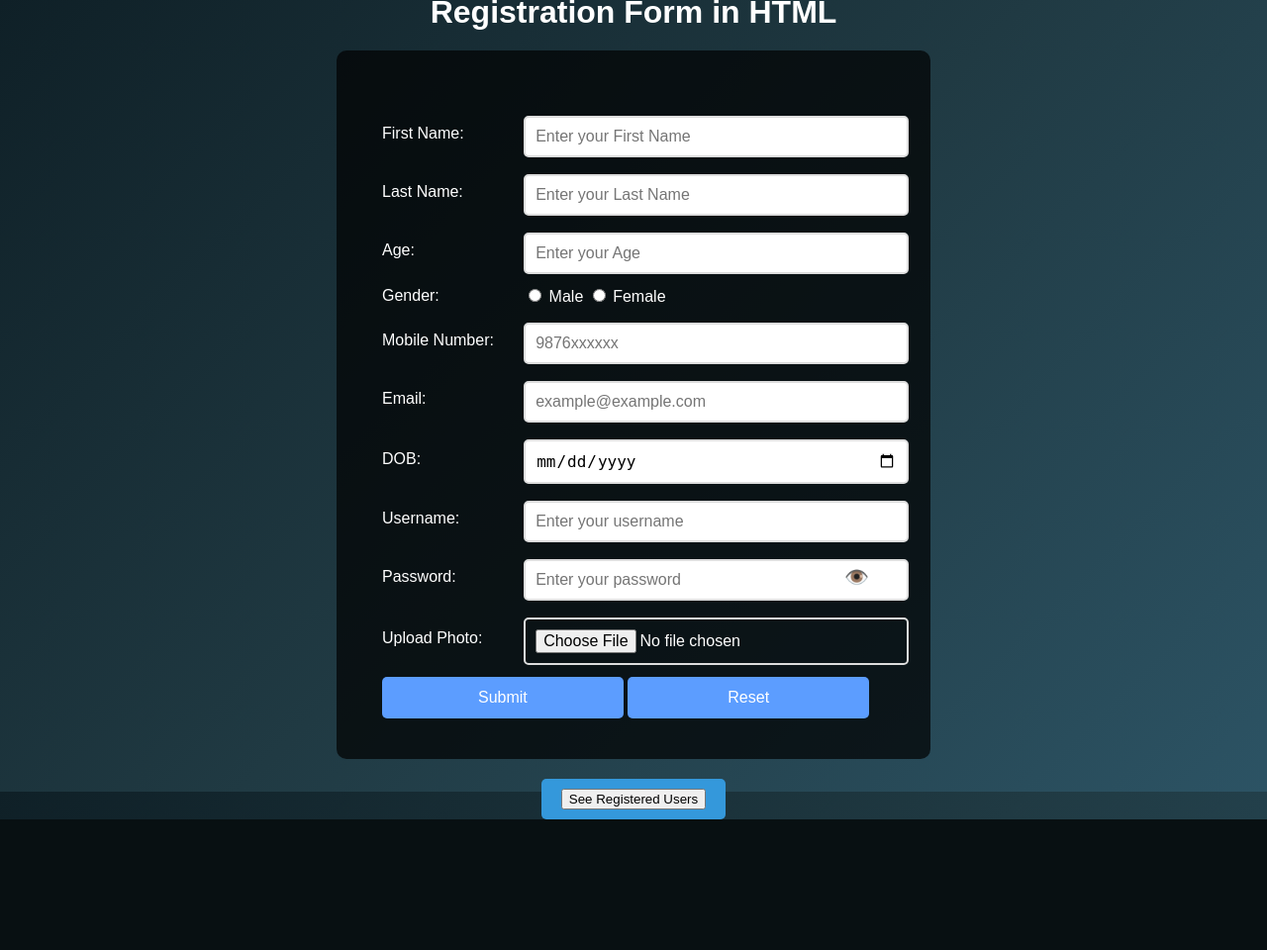
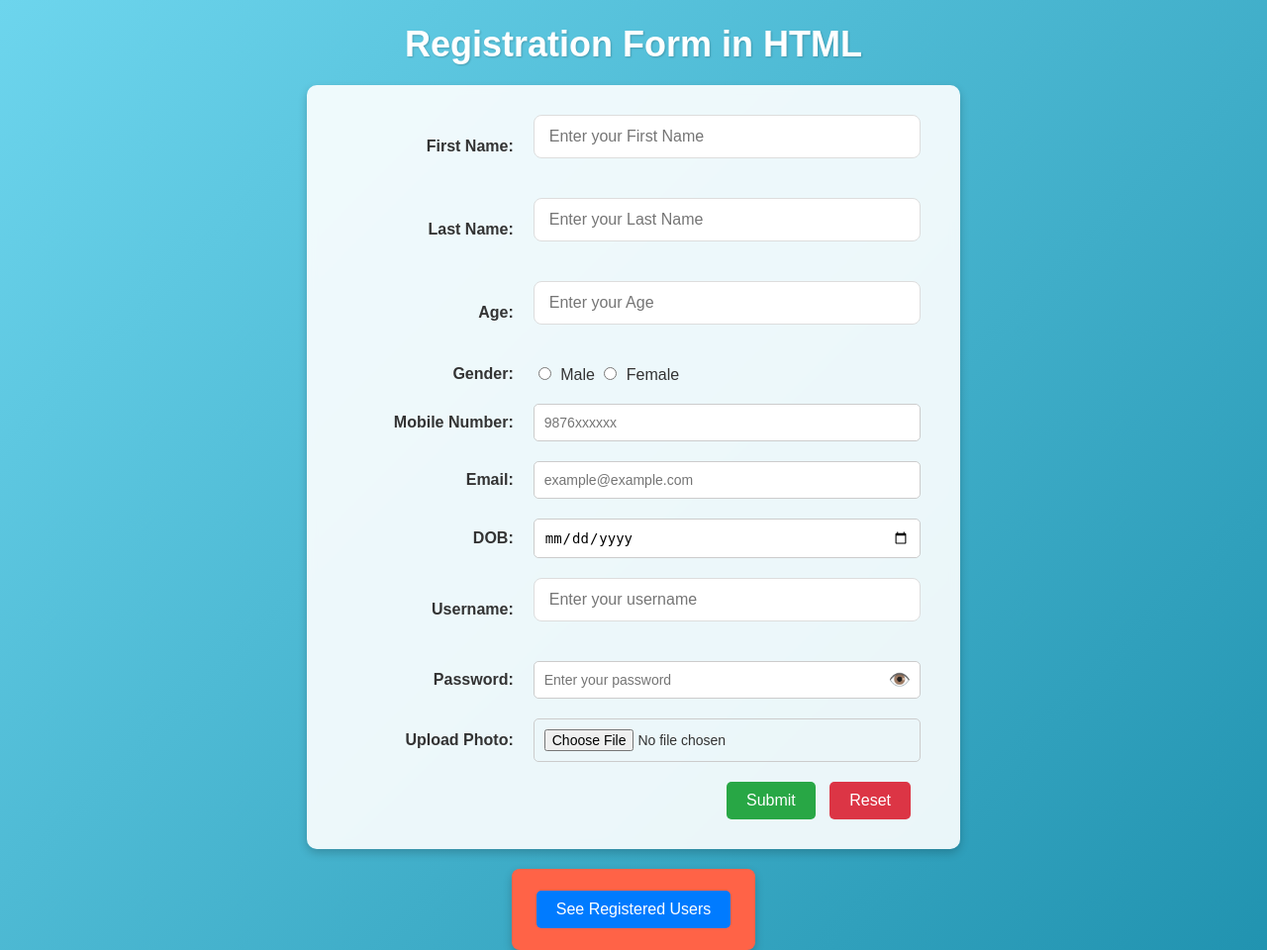
Before and after one commit to vansh070605/REGESTRATION-FORM, a Flask app: page / in a window 1280 px wide. Shown: the whole page at 99% size. Before the commit the page ends 828 px from the top, so only its background shows below. Run offline with Flask 3, Linux system fonts and the light colour scheme.

Commit message:
forms.css

```diff
--- a/static/forms.css
+++ b/static/forms.css
@@ -1,309 +1,326 @@
+/* General Page Styling */
 body {
-    font-family: Arial, sans-serif;
-    background: linear-gradient(135deg, #0f2027, #203a43, #2c5364);
+    font-family: 'Arial', sans-serif;
+    background: linear-gradient(135deg, #6dd5ed, #2193b0); /* Gradient background */
     margin: 0;
     padding: 0;
     display: flex;
+    flex-direction: column;
+    align-items: center;
     justify-content: center;
-    align-items: center;
-    flex-direction: column;
-    height: 100vh;
-    color: white;
+    min-height: 100vh;
+    color: #333;
 }
 
+/* Page Title */
 h1 {
-    text-align: center;
+    font-size: 36px;
     color: #fff;
-    font-size: 32px;
     margin-bottom: 20px;
+    text-shadow: 1px 1px 2px rgba(0, 0, 0, 0.2);
 }
 
-form {
-    background-color: rgba(0, 0, 0, 0.7);
-    padding: 30px;
-    border-radius: 10px;
-    width: 100%;
-    max-width: 600px; /* Adjusted max width to prevent the box from being too narrow */
-    box-sizing: border-box; /* Ensures padding doesn't cause box shrinking */
+/* Flash Messages */
+ul {
+    list-style: none;
+    padding: 0;
+    margin-bottom: 20px;
+    text-align: center;
 }
 
+ul li {
+    background-color: #ffcccc;
+    color: #b30000;
+    padding: 10px;
+    margin: 5px 0;
+    border-radius: 5px;
+    font-size: 16px;
+}
+
+/* Form Styling */
+form {
+    background-color: #fff; /* White card background */
+    padding: 20px 30px;
+    border-radius: 10px;
+    box-shadow: 0 4px 10px rgba(0, 0, 0, 0.2);
+    width: 90%;
+    max-width: 600px;
+    animation: fadeIn 0.8s ease-in-out;
+}
+
+/* Table Styling */
 table {
     width: 100%;
-    border-spacing: 15px 10px;
-    margin-top: 20px; /* Add some spacing between the form and table */
+    border-collapse: collapse;
 }
 
-input[type="text"],
-input[type="tel"],
-input[type="email"],
-input[type="date"],
-input[type="username"],
-input[type="password"],
-input[type="file"] {
+table td {
+    padding: 10px;
+    font-size: 16px;
+    color: #333;
+}
+
+table td:first-child {
+    text-align: right;
+    font-weight: bold;
+}
+
+table input[type="text"],
+table input[type="password"],
+table input[type="email"],
+table input[type="tel"],
+table input[type="date"],
+table input[type="file"],
+table select {
     width: 100%;
     padding: 10px;
-    border: 2px solid #ddd;
+    font-size: 14px;
+    border: 1px solid #ccc;
     border-radius: 5px;
-    margin-top: 5px;
-    font-size: 16px;
-    transition: border-color 0.3s;
+    box-sizing: border-box;
 }
 
-input[type="text"]:focus,
-input[type="tel"]:focus,
-input[type="email"]:focus,
-input[type="date"]:focus,
-input[type="username"]:focus,
-input[type="password"]:focus {
-    border-color: #5c9dff;
+table input[type="radio"] {
+    margin-right: 5px;
+}
+
+/* Submit and Reset Buttons */
+table input[type="submit"],
+table input[type="reset"] {
+    background-color: #28a745; /* Green */
+    color: white;
+    padding: 10px 20px;
+    border: none;
+    border-radius: 5px;
+    font-size: 16px;
+    cursor: pointer;
+    transition: background-color 0.3s ease;
+    margin-right: 10px;
+}
+
+table input[type="reset"] {
+    background-color: #dc3545; /* Red */
+}
+
+table input[type="submit"]:hover {
+    background-color: #218838; /* Darker green */
+}
+
+table input[type="reset"]:hover {
+    background-color: #c82333; /* Darker red */
+}
+
+/* Eye Button for Password Visibility */
+div {
+    position: relative;
+}
+
+/* Eye Button Styling */
+.eye-button {
+    position: absolute;
+    right: 10px; /* Align near the edge of the input box */
+    top: 50%;
+    transform: translateY(-50%);
+    background: none; /* No background */
+    border: none; /* No border */
+    font-size: 18px; /* Compact size */
+    cursor: pointer;
+    padding: 0; /* Remove unnecessary padding */
+    width: auto; /* Avoid stretching */
+    height: auto; /* Ensure compact height */
+    color: #666; /* Neutral color */
+    outline: none; /* Remove focus outline */
+    transition: transform 0.2s ease, font-size 0.2s ease;
+}
+
+/* No Hover Effect */
+.eye-button:hover {
+    font-size: 22px;
+    transform: translateY(-50%); /* Maintain vertical alignment */
+}
+
+/* Links and Action Buttons */
+div a {
+    text-decoration: none;
+}
+
+.form-button {
+    background-color: #007bff; /* Blue */
+    color: white;
+    padding: 10px 20px;
+    border: none;
+    border-radius: 5px;
+    font-size: 16px;
+    cursor: pointer;
+    margin: 10px 5px;
+    transition: background-color 0.3s ease;
+}
+
+.form-button:hover {
+    background-color: #0056b3; /* Darker blue */
+}
+
+/* Form Container Background */
+form {
+    background-color: rgba(255, 255, 255, 0.9); /* Slight transparency */
+    backdrop-filter: blur(5px); /* Frosted glass effect */
+}
+
+/* Responsive Design */
+@media (max-width: 768px) {
+    form {
+        padding: 15px 20px;
+    }
+
+    h1 {
+        font-size: 28px;
+    }
+
+    table td {
+        font-size: 14px;
+    }
+
+    table input[type="text"],
+    table input[type="password"],
+    table input[type="email"],
+    table input[type="tel"],
+    table input[type="date"],
+    table input[type="file"],
+    table select {
+        font-size: 13px;
+    }
+
+    .form-button {
+        font-size: 14px;
+        padding: 8px 15px;
+    }
+}
+
+form label {
+    font-weight: bold;
+    color: #444;
+    display: block;
+    margin-bottom: 8px;
+    font-size: 16px;
+}
+
+form input[type="text"],
+form input[type="number"],
+form select {
+    width: 100%;
+    padding: 12px 15px;
+    margin-bottom: 20px;
+    border: 1px solid #ddd;
+    border-radius: 8px;
+    font-size: 16px;
+    box-sizing: border-box;
+    transition: border-color 0.3s ease, box-shadow 0.3s ease;
+}
+
+form input[type="text"]:focus,
+form input[type="number"]:focus,
+form select:focus {
+    border-color: #2193b0; /* Highlight color */
+    box-shadow: 0 0 8px rgba(33, 147, 176, 0.5);
     outline: none;
 }
 
-input[type="submit"],
-input[type="reset"],
-.see-registered-users {
-    width: 48%;
-    padding: 12px;
-    background-color: #5c9dff;
+/* Submit Button */
+form button {
+    background-color: #2193b0; /* Blue button */
+    color: white;
+    padding: 15px;
     border: none;
-    color: white;
-    font-size: 16px;
-    border-radius: 5px;
+    border-radius: 8px;
+    font-size: 18px;
     cursor: pointer;
-    transition: background-color 0.3s;
+    width: 100%;
+    transition: background-color 0.3s ease, transform 0.2s ease;
 }
 
-input[type="submit"]:hover,
-input[type="reset"]:hover,
-.see-registered-users:hover {
-    background-color: #4a8cf7;
+form button:hover {
+    background-color: #006994; /* Darker blue */
+    transform: translateY(-2px); /* Subtle hover effect */
 }
 
-/* Styling for 'See Registered Users' button */
-.see-registered-users {
-    width: 100%; /* Ensure it takes full width like submit/reset */
-    margin-top: 10px; /* Add some spacing above */
-    background-color: #4a8cf7; /* Blue color like the submit/reset buttons */
-    padding: 12px; /* Ensure proper padding */
-    border-radius: 5px; /* Rounded corners */
-    font-size: 16px; /* Consistent font size */
-    transition: background-color 0.3s; /* Smooth hover transition */
+/* Go Back Button */
+a {
+    display: inline-block;
+    background-color: #ff6347; /* Tomato red */
+    color: white;
+    text-decoration: none;
+    padding: 12px 20px;
+    border-radius: 8px;
+    font-size: 16px;
+    margin-top: 20px;
+    box-shadow: 0 4px 10px rgba(0, 0, 0, 0.2);
+    transition: background-color 0.3s ease, transform 0.2s ease;
 }
 
-.see-registered-users:hover {
-    background-color: #3a80e0; /* Slightly darker blue on hover */
+a:hover {
+    background-color: #cc5040; /* Darker red */
+    transform: translateY(-2px); /* Subtle hover effect */
 }
 
-/* Table styling */
-.user-table {
-    width: 100%;
-    border-collapse: collapse;
-    background-color: #2a3d49; /* Darker background color for the table */
-    border-radius: 8px; /* Rounded corners for the table */
-}
-
-.user-table th, .user-table td {
-    padding: 10px;
-    text-align: left;
-    border: 1px solid #444; /* Dark border color for table cells */
-}
-
-.user-table th {
-    background-color: #3e4c59; /* Slightly lighter dark shade for header */
-    color: #fff; /* White text for the header */
-}
-
-.user-table tr:nth-child(even) {
-    background-color: #3b4b58; /* Even rows with a subtle lighter dark shade */
-}
-
-.user-table tr:nth-child(odd) {
-    background-color: #2a3d49; /* Odd rows with the same dark color as the table */
-}
-
-.user-table tr:hover {
-    background-color: #55636d; /* Highlighted row on hover */
-    color: white; /* Change text color on hover */
-}
-
-/* Adjusting the font color for readability */
-.user-table td {
-    color: #ddd; /* Light grey text color for table data */
-}
-
-/* Styling for the Actions button */
-.action-column {
-    /* Remove any background or padding that might be causing the black box */
-    background-color: transparent; /* Remove background */
-    padding: 0; /* Remove any extra padding */
-}
-
-/* Correct button styling for Delete */
-.action-button {
-    background-color: #f44336; /* Red background for delete button */
-    color: white;
-    border: none;
-    padding: 8px 15px;
-    text-align: center;
-    font-size: 14px;
-    cursor: pointer;
-    border-radius: 5px;
-    transition: background-color 0.3s;
-    box-shadow: none;  /* Remove shadow */
-    outline: none; /* Remove any outline */
-    background: #f44336; /* Ensure it stays red */
-}
-
-.action-button:hover {
-    background-color: #e53935; /* Darker red color when hovered */
-}
-
-/* Additional styling fixes */
-.action-column form {
-    display: inline-block;
-    margin: 0;
-}
-
-/* Styling the eye icon button */
-.eye-button {
-    background: none;
-    border: none;
-    font-size: 20px;
-    cursor: pointer;
-    position: absolute;
-    right: 10px;  /* Position the icon to the right */
-    top: 50%;
-    transform: translateY(-50%);  /* Center the icon vertically */
-}
-
-.password-container {
-    display: flex;
-    align-items: center;
-}
-
-.input-field {
-    width: 100%;
-    padding: 10px;
-    margin: 5px 0;
-    border-radius: 4px;
-    border: 1px solid #ccc;
-    font-size: 16px;
-}
-
-/* Styling for the 'Go Back to Registration' button */
-.go-back-button {
-    background-color: #ffa500; /* Orange */
-    color: white;
-    border: none;
-    padding: 12px 20px;
-    text-align: center;
-    font-size: 16px;
-    cursor: pointer;
-    border-radius: 5px;
-    transition: background-color 0.3s;
-    margin-top: 10px; /* Add some spacing */
-    width: 100%;
-}
-
-/* Hover effect for 'Go Back to Registration' button */
-.go-back-button:hover {
-    background-color: #ff7f00; /* Darker orange */
-}
-
-/* Optional: for mobile responsiveness */
-@media (max-width: 600px) {
-    .go-back-button {
-        width: 100%; /* Make it full width on smaller screens */
-        margin-top: 20px; /* More spacing between buttons */
+/* Fade-In Animation */
+@keyframes fadeIn {
+    from {
+        opacity: 0;
+        transform: translateY(-10px);
+    }
+    to {
+        opacity: 1;
+        transform: translateY(0);
     }
 }
 
-/* Styling for the 'Go Back to Registration' button */
-.go-back-button {
-    background-color: #ffa500; /* Orange color */
-    color: white;
-    border: none;
-    padding: 12px 20px;
-    text-align: center;
-    font-size: 16px;
-    cursor: pointer;
-    border-radius: 8px; /* Rounded corners for the button */
-    transition: background-color 0.3s, transform 0.3s ease; /* Smooth color change and transform */
-    margin-top: 20px; /* Add some spacing from the previous content */
-    width: 100%; /* Full width of the parent container */
-    max-width: 300px; /* Optional: set a max width for better appearance */
-    box-shadow: 0 4px 6px rgba(0, 0, 0, 0.2); /* Add shadow for depth */
-}
+/* Responsive Design */
+@media (max-width: 768px) {
+    form {
+        padding: 20px;
+    }
 
-/* Hover effect for 'Go Back to Registration' button */
-.go-back-button:hover {
-    background-color: #ff7f00; /* Darker orange on hover */
-    transform: translateY(-3px); /* Slight lift effect on hover */
-}
+    h1 {
+        font-size: 28px;
+    }
 
-/* Focus effect for accessibility */
-.go-back-button:focus {
-    outline: none; /* Remove the default focus outline */
-    box-shadow: 0 0 0 2px #ff7f00; /* Orange outline for focus */
-}
+    form label {
+        font-size: 14px;
+    }
 
-/* Optional: for mobile responsiveness */
-@media (max-width: 600px) {
-    .go-back-button {
-        width: 100%; /* Full width on smaller screens */
-        margin-top: 20px; /* Add spacing between buttons */
+    form button {
+        font-size: 16px;
+    }
+
+    a {
+        font-size: 14px;
+        padding: 10px 15px;
     }
 }
 
-ul {
-    list-style-type: none;
-    padding: 0;
-    margin: 20px 0;
+/* Specific Button Styling for index.html */
+.index-buttons {
+    background-color: #2193b0; /* Blue */
+    color: white;
+    text-decoration: none;
+    padding: 12px 20px;
+    border: none; /* Remove any border */
+    border-radius: 8px;
+    font-size: 16px;
+    margin: 10px;
+    box-shadow: 0 4px 10px rgba(0, 0, 0, 0.2);
+    transition: background-color 0.3s ease, transform 0.2s ease;
+    display: inline-block; /* Ensures proper spacing */
+    cursor: pointer;
 }
 
-li {
-    padding: 10px;
-    background-color: #f8d7da;
-    color: #721c24;
-    border: 1px solid #f5c6cb;
-    border-radius: 5px;
+.index-buttons:hover {
+    background-color: #006994; /* Darker blue on hover */
+    transform: translateY(-2px);
 }
 
-a {
-    display: inline-block;
-    padding: 10px 20px;
-    background-color: #3498db;
-    color: white;
-    font-size: 16px;
-    text-decoration: none;
-    border-radius: 5px;
-    transition: background-color 0.3s ease, transform 0.2s ease;
-    margin-top: 20px;
-    text-align: center;
+/* Remove Unwanted Borders or Outline */
+.index-buttons:focus {
+    outline: none;
+    box-shadow: none;
 }
-
-a:hover {
-    background-color: #2980b9;
-    transform: scale(1.05);
-}
-
-a:active {
-    background-color: #1c6f98;
-}
-
-.export-button {
-    background-color: #f44336;  /* Red background color */
-    color: white;
-    font-size: 16px;
-    padding: 10px 20px;
-    border: none;
-    border-radius: 5px;
-    cursor: pointer;
-    position: absolute;
-    top: 20px;
-    right: 20px;
-}
-
-.export-button:hover {
-    background-color: #e53935;  /* Darker red color on hover */
-}
```
